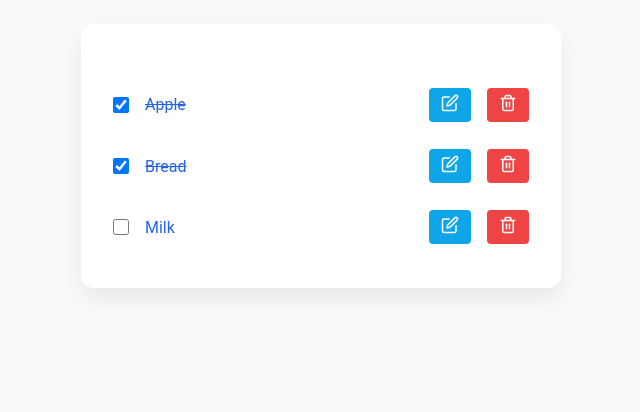
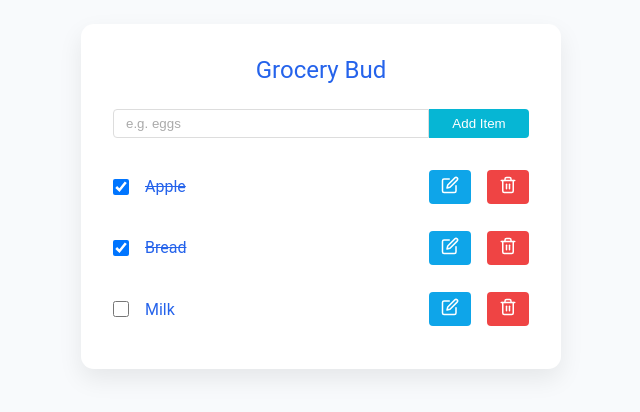
Before and after one commit to sumoondev/CRUD-React, a React (Vite) app: page / in a window 1280 px wide. Shown: the part 104-516 px from the top of the page, without its empty margins (319-959 px from the left). Built offline with nearby package versions, Linux system fonts and the light colour scheme.

Commit message:
feat: Create Form Component to add new grocery item

```diff
--- a/package.json
+++ b/package.json
@@ -10,6 +10,7 @@
     "preview": "vite preview"
   },
   "dependencies": {
+    "nanoid": "^5.1.6",
     "react": "^19.2.0",
     "react-dom": "^19.2.0",
     "react-icons": "^5.5.0",
--- a/src/App.jsx
+++ b/src/App.jsx
@@ -4,9 +4,22 @@ import { useState } from "react";
 import { ToastContainer, toast } from "react-toastify";
 import "react-toastify/dist/ReactToastify.css";
 import "./App.css";
+import { nanoid } from "nanoid";
+import Form from "./components/Form";
 
 const App = () => {
     const [items, setItems] = useState(groceryItems);
+
+    const addItem = (itemName) => {
+        const newItem = {
+            name: itemName,
+            completed: false,
+            id: nanoid(),
+        };
+        const newItems = [...items, newItem];
+        setItems(newItems);
+        toast.success("grocery item added");
+    };
 
     const editCompleted = (itemId) => {
         const newItems = items.map((item) => {
@@ -27,6 +40,7 @@ const App = () => {
     return (
         <section className="section-center">
             <ToastContainer position="top-center" />
+            <Form addItem={addItem} />
             <Items
                 items={items}
                 editCompleted={editCompleted}
--- /dev/null
+++ b/src/components/Form.css
@@ -0,0 +1,40 @@
+form h2 {
+    text-align: center;
+    margin-bottom: 1.5rem;
+    text-transform: capitalize;
+    font-weight: normal;
+}
+
+.form-control {
+    display: grid;
+    grid-template-columns: 1fr 100px;
+}
+
+.form-input {
+    width: 100%;
+    padding: 0.375rem 0.75rem;
+    border-radius: 0;
+    border-top-left-radius: 0.25rem;
+    border-bottom-left-radius: 0.25rem;
+    border: 1px solid #ddd;
+}
+
+.form-input::placeholder {
+    color: #aaa;
+}
+
+.form-control .btn {
+    cursor: pointer;
+    color: #fff;
+    background: #06b6d4;
+    border: transparent;
+    border-radius: 0;
+    border-top-right-radius: 0.25rem;
+    border-bottom-right-radius: 0.25rem;
+    padding: 0.375rem 0.75rem;
+    text-transform: capitalize;
+}
+
+.form-control .btn:hover {
+    background: #0e7490;
+}
--- /dev/null
+++ b/src/components/Form.jsx
@@ -0,0 +1,37 @@
+import { useState } from "react";
+import { toast } from "react-toastify";
+import "./Form.css";
+
+const Form = ({ addItem }) => {
+    const [newItemName, setNewItemName] = useState("");
+
+    const handleSubmit = (e) => {
+        e.preventDefault();
+        if (!newItemName) {
+            toast.error("please provide value");
+            return;
+        }
+        addItem(newItemName);
+        setNewItemName("");
+    };
+
+    return (
+        <form onSubmit={handleSubmit}>
+            <h2>grocery bud</h2>
+            <div className="form-control">
+                <input
+                    type="text"
+                    className="form-input"
+                    value={newItemName}
+                    placeholder="e.g. eggs"
+                    onChange={(event) => setNewItemName(event.target.value)}
+                />
+                <button type="submit" className="btn">
+                    add item
+                </button>
+            </div>
+        </form>
+    );
+};
+
+export default Form;
```
Also changed, not shown: 1 other file (tests, documents, lock files or other folders).
